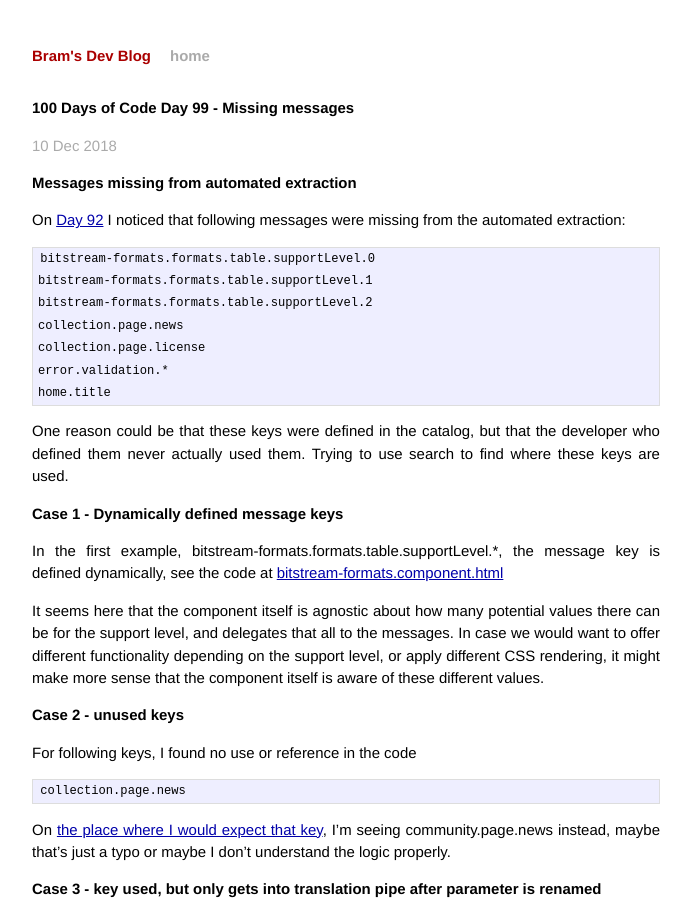
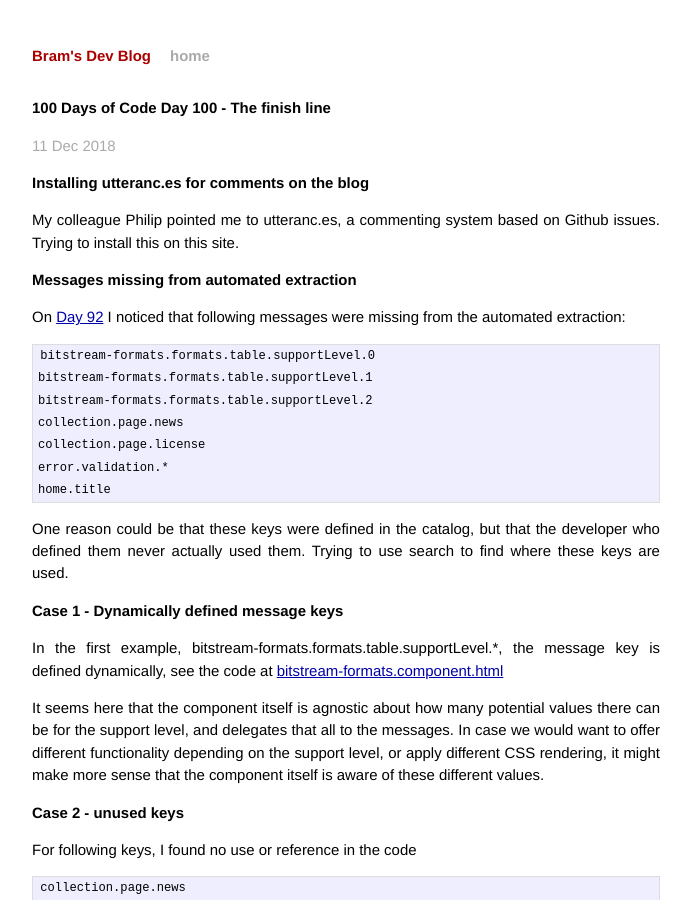
Before and after one commit to bram-atmire/bram-atmire.github.io, a Jekyll site: the page built from _posts/2018-12-11-100-days-of-code-day-100-The-finish-line.markdown, in a window 1280 px wide and 900 px high. Shown: the whole window, without its empty margins (294-985 px from the left). Built offline with Jekyll 4.4.1, drawn with Linux system fonts in a browser that asks for light colours; comment, search, counter and statistics services are not loaded.

```diff
--- a/_posts/2018-12-11-100-days-of-code-day-100-The-finish-line.markdown
+++ b/_posts/2018-12-11-100-days-of-code-day-100-The-finish-line.markdown
@@ -1,9 +1,14 @@
 ---
 layout: post
-title:  "100 Days of Code Day 99 - Missing messages"
-date:   2018-12-10 07:0:00
+title:  "100 Days of Code Day 100 - The finish line"
+date:   2018-12-11 07:00:00
 categories: 100DaysOfCode
 ---
+
+# Installing utteranc.es for comments on the blog
+
+My colleague Philip pointed me to utteranc.es, a commenting system based on Github issues.
+Trying to install this on this site.
 
 # Messages missing from automated extraction
 
```
